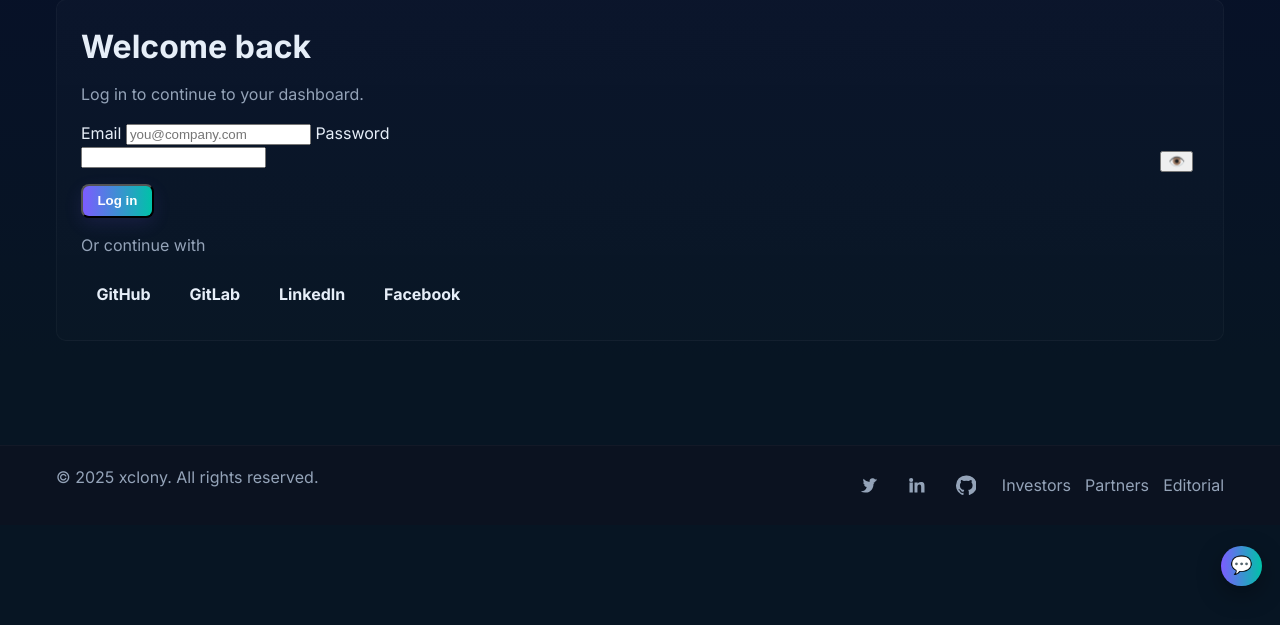
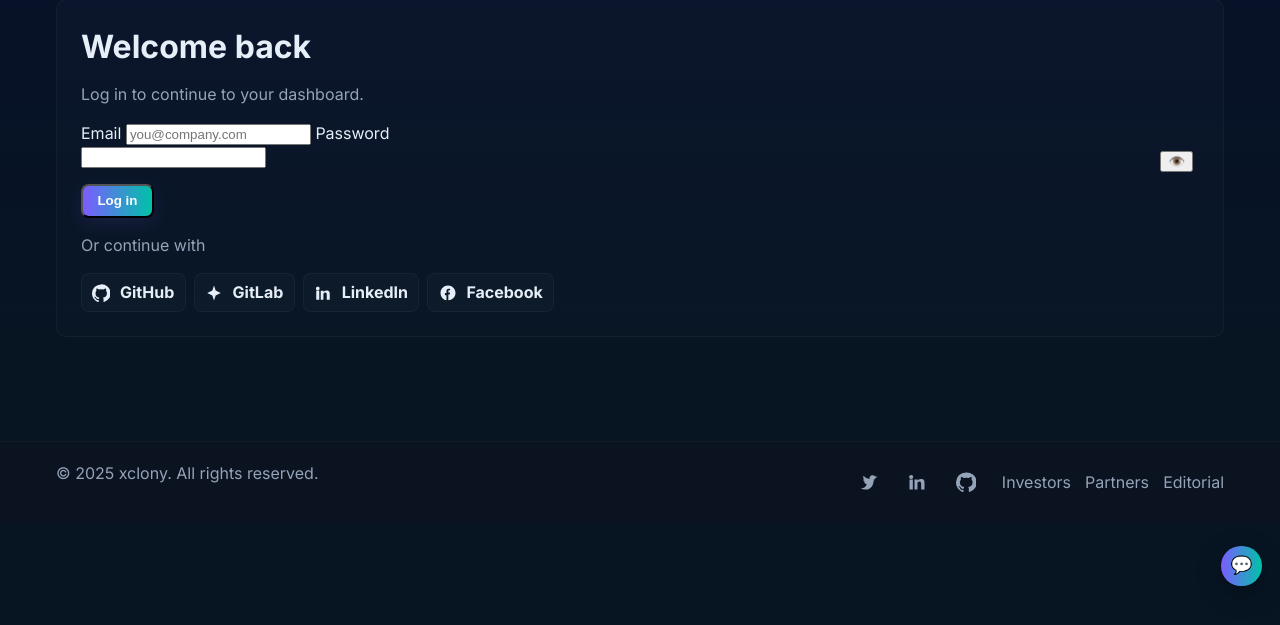
Before and after one commit to atonixdev/zclonic, a Flask app: page /login in a window 1280 px wide. Shown: the part 124-749 px from the top of the page. Run offline with Flask 3, Linux system fonts and the light colour scheme.

Commit message:
commit d4f5e6a7b8c9d0e1f2g3h4i5j6k7l8m9n0o1p2q3

```diff
--- a/static/css/style.css
+++ b/static/css/style.css
@@ -172,6 +172,16 @@
 .btn-primary{background:linear-gradient(90deg,var(--accent),var(--accent-2));color:white;box-shadow:0 8px 20px rgba(124,92,255,0.12);border-color:rgba(0,0,0,0.08)}
 .btn-secondary{background:transparent;border:1px solid rgba(255,255,255,0.04);color:var(--text)}
 
+/* Social login buttons */
+.social-btn{display:inline-flex;align-items:center;gap:0.6rem;padding:0.45rem 0.65rem;border-radius:8px;background:rgba(255,255,255,0.02);color:var(--text);text-decoration:none;border:1px solid rgba(255,255,255,0.04);font-weight:700}
+.social-btn svg{width:18px;height:18px;flex:0 0 18px}
+.social-btn span{display:inline-block}
+.social-btn:hover{background:linear-gradient(90deg, rgba(124,92,255,0.06), rgba(0,194,168,0.03));transform:translateY(-2px)}
+
+@media (max-width:480px){
+    .social-btn{flex:1;justify-content:center}
+}
+
 /* small badge under heading */
 .hero .kicker{display:inline-block;font-size:0.85rem;padding:0.25rem 0.5rem;border-radius:999px;background:rgba(124,92,255,0.08);color:var(--accent);font-weight:700;margin-bottom:0.8rem}
 
@@ -231,6 +241,11 @@
     .sidebar-list{flex-direction:row;flex-wrap:wrap;gap:0.5rem}
     .sidebar-link{padding:0.45rem 0.6rem;font-size:0.92rem}
 }
+
+/* Page heading for dashboard pages */
+.page-heading{background:transparent;padding:0.75rem 0;border-bottom:1px solid rgba(255,255,255,0.03)}
+.page-heading h2{color:var(--text)}
+.page-heading p{color:var(--muted);font-size:0.95rem}
 
 /* Responsive */
 @media (max-width:900px){
--- a/templates/dashboard.html
+++ b/templates/dashboard.html
@@ -19,6 +19,12 @@
             </aside>
 
             <main style="flex:1;min-width:0">
+                <div class="page-heading" role="region" aria-label="Dashboard heading" style="margin-bottom:1rem">
+                    <div class="container" style="padding:0">
+                        <h2 style="margin:0;font-size:1.25rem;font-weight:700">Dashboard</h2>
+                        <p class="muted" style="margin:0.25rem 0 0">Overview and account tools</p>
+                    </div>
+                </div>
                 <div class="card">
                     <h1>Welcome back{% if session.get('user_email') %}, {{ session.get('user_email').split('@')[0]|capitalize }}{% endif %}</h1>
                     <p class="muted">Quick actions and recent activity.</p>
--- a/templates/login.html
+++ b/templates/login.html
@@ -19,11 +19,23 @@
       </form>
       <div style="margin-top:1rem">
         <p class="muted">Or continue with</p>
-        <div style="display:flex;gap:0.5rem;margin-top:0.5rem">
-          <a class="btn" href="/login/github">GitHub</a>
-          <a class="btn" href="/login/gitlab">GitLab</a>
-          <a class="btn" href="/login/linkedin">LinkedIn</a>
-          <a class="btn" href="/login/facebook">Facebook</a>
+        <div style="display:flex;gap:0.5rem;margin-top:0.5rem;flex-wrap:wrap">
+          <a class="social-btn" href="/login/github" aria-label="Continue with GitHub">
+            <svg width="16" height="16" viewBox="0 0 24 24" fill="currentColor" aria-hidden="true"><path d="M12 .5A12 12 0 000 12.6c0 5.3 3.4 9.8 8.2 11.4.6.1.8-.2.8-.5v-2.1c-3.3.7-4-1.6-4-1.6-.6-1.5-1.5-1.9-1.5-1.9-1.2-.8.1-.8.1-.8 1.4.1 2.2 1.5 2.2 1.5 1.1 2 2.8 1.4 3.5 1.1.1-.9.4-1.4.7-1.7-2.6-.3-5.3-1.3-5.3-6 0-1.3.5-2.3 1.3-3.1-.1-.3-.6-1.4.1-2.8 0 0 1-.3 3.2 1.2a11 11 0 016 0c2.2-1.5 3.2-1.2 3.2-1.2.7 1.4.2 2.5.1 2.8.8.8 1.3 1.8 1.3 3.1 0 4.7-2.7 5.7-5.3 6 .4.4.8 1.1.8 2.2v3.3c0 .3.2.6.8.5A12 12 0 0012 .5z"/></svg>
+            <span>GitHub</span>
+          </a>
+          <a class="social-btn" href="/login/gitlab" aria-label="Continue with GitLab">
+            <svg width="16" height="16" viewBox="0 0 24 24" fill="currentColor" aria-hidden="true"><path d="M12 2l2.2 6.8L21 12l-6.8 3.2L12 22l-2.2-6.8L3 12l6.8-3.2L12 2z"/></svg>
+            <span>GitLab</span>
+          </a>
+          <a class="social-btn" href="/login/linkedin" aria-label="Continue with LinkedIn">
+            <svg width="16" height="16" viewBox="0 0 24 24" fill="currentColor" aria-hidden="true"><path d="M4.98 3.5a2.5 2.5 0 11.02 5.001 2.5 2.5 0 01-.02-5zM3 9h4v12H3zM9 9h3.8v1.6h.05c.53-1 1.83-2.06 3.77-2.06C20.88 8.54 21 11 21 13.9V21h-4v-6.2c0-1.48-.03-3.39-2.07-3.39-2.07 0-2.39 1.62-2.39 3.29V21H9z"/></svg>
+            <span>LinkedIn</span>
+          </a>
+          <a class="social-btn" href="/login/facebook" aria-label="Continue with Facebook">
+            <svg width="16" height="16" viewBox="0 0 24 24" fill="currentColor" aria-hidden="true"><path d="M22 12c0-5.5-4.5-10-10-10S2 6.5 2 12c0 4.84 3.44 8.84 7.94 9.8v-6.93H7.9v-2.87h2.04V9.4c0-2.02 1.2-3.13 3.03-3.13.88 0 1.8.16 1.8.16v1.98h-1.02c-1.01 0-1.32.63-1.32 1.27v1.53h2.24l-.36 2.87h-1.88V21.8C18.56 20.84 22 16.84 22 12z"/></svg>
+            <span>Facebook</span>
+          </a>
         </div>
       </div>
     </div>
```
Also changed, not shown: config.py (+16 -12 lines), README.md (added).
